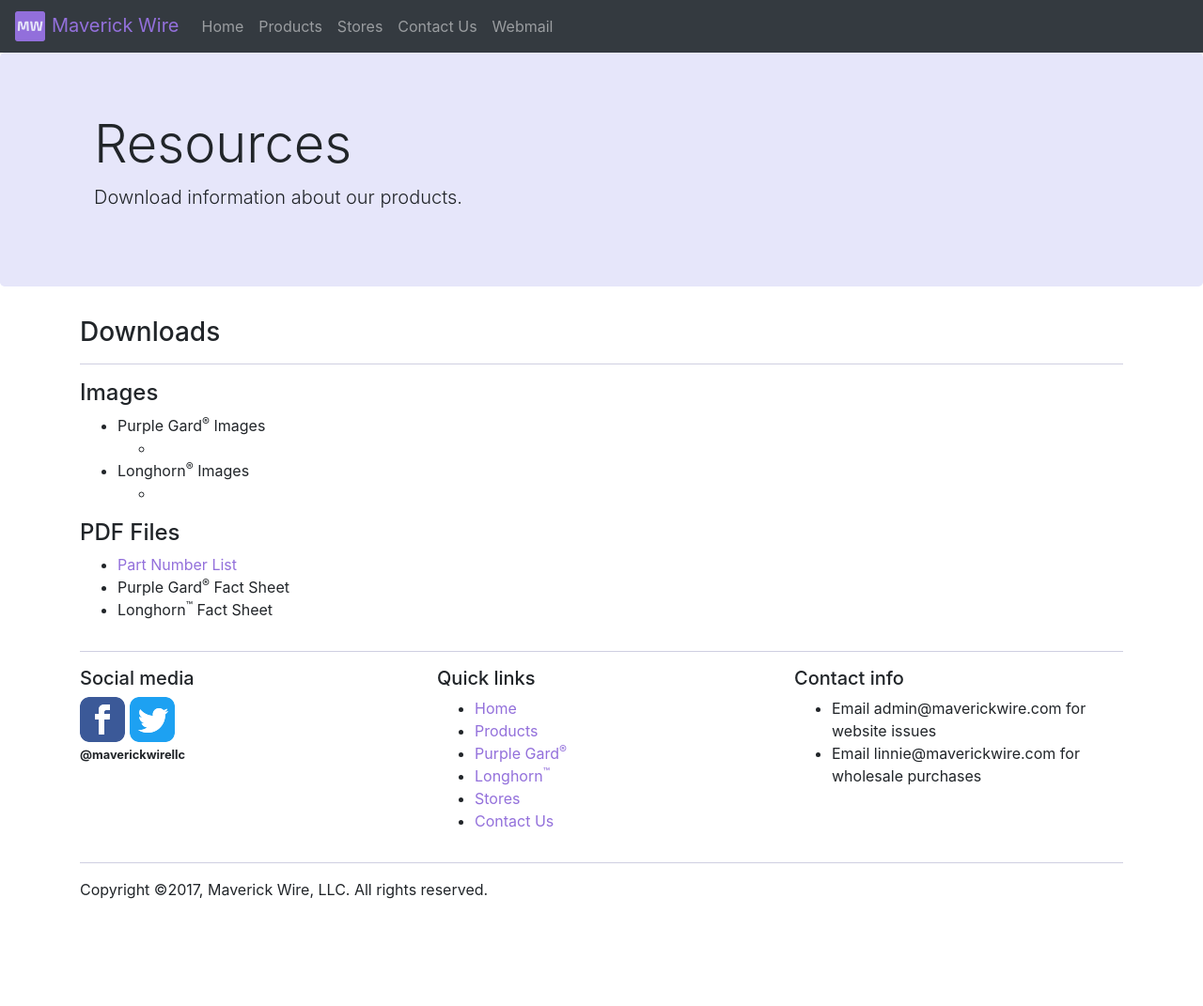
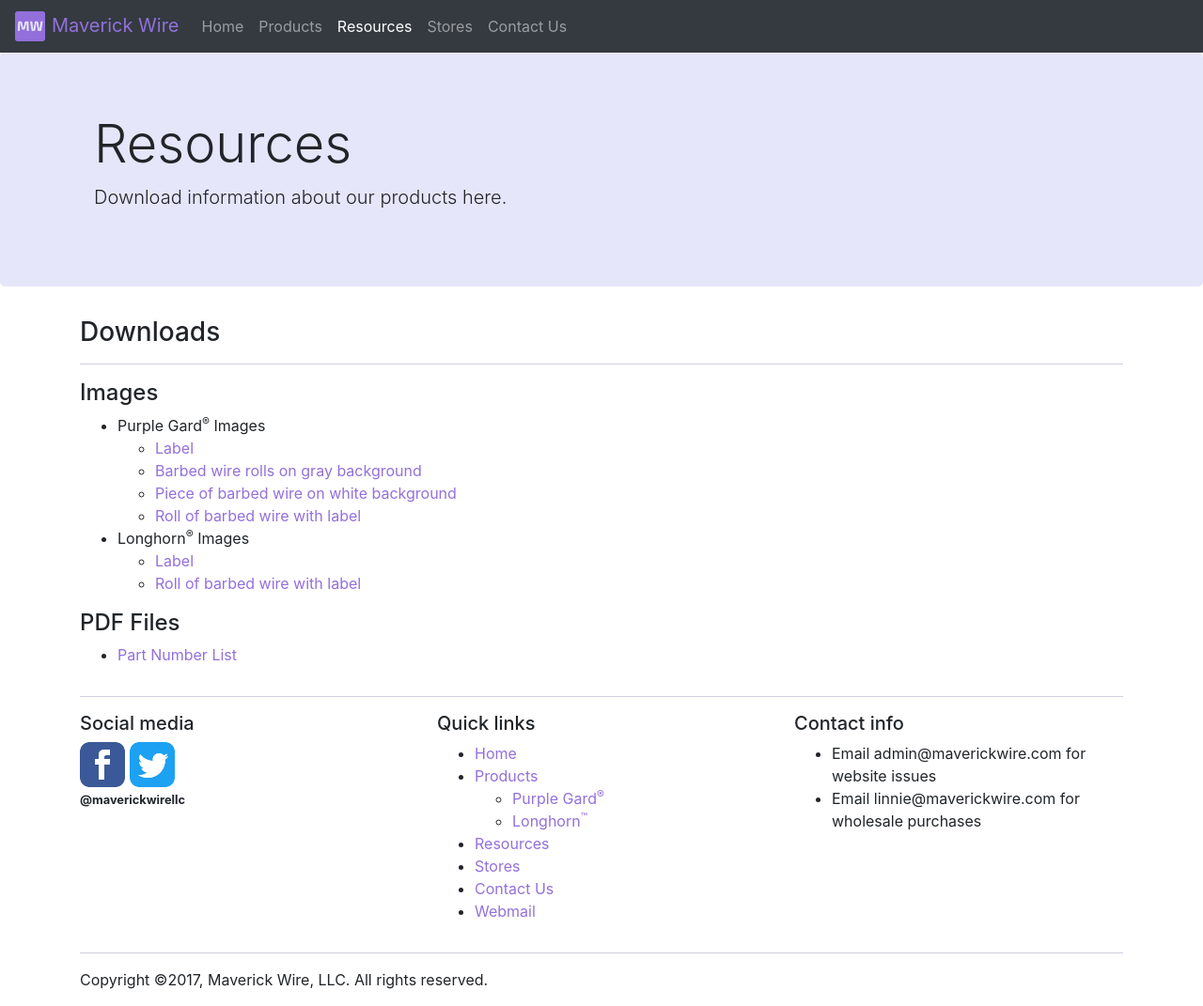
Before and after one commit to MaverickWire/MaverickWireWebsite, a plain HTML site: page resources.html in a window 1280 px wide. Shown: the whole page at 94% size. Before the commit the page ends 975 px from the top, so only its background shows below. Drawn offline with nearby package versions, Linux system fonts and the light colour scheme.

Commit message:
edit navs

```diff
--- a/resources.html
+++ b/resources.html
@@ -26,9 +26,9 @@
             <div class="navbar-nav">
                 <a class="nav-item nav-link" href="index.html">Home</a>
                 <a class="nav-item nav-link" href="products.html">Products</a>
+                <a class="nav-item nav-link active" href="resources.html">Resources</a>
                 <a class="nav-item nav-link" href="stores.html">Stores</a>
                 <a class="nav-item nav-link" href="#contact">Contact Us</a>
-                <a class="nav-item nav-link" href="http://mail.maverickwire.com">Webmail</a>
             </div>
         </div>
     </nav>
@@ -38,7 +38,7 @@
         <div class="container">
             <div class="col-md">
                 <h1 class="display-4">Resources</h1>
-                <p class="lead">Download information about our products.</p>
+                <p class="lead">Download information about our products here.</p>
             </div>
         </div>
     </div>
@@ -53,18 +53,20 @@
                 <ul>
                     <li>Purple Gard<sup>&reg;</sup> Images</li>
                     <ul>
-                        <li></li>
+                        <li><a href="img/Purple%20Gard.jpg">Label</a></li>
+                        <li><a href="img/barbedwirerollsgreybackground.jpg">Barbed wire rolls on gray background</a></li>
+                        <li><a href="img/100_1302.JPG">Piece of barbed wire on white background</a></li>
+                        <li><a href="img/100_1402.JPG">Roll of barbed wire with label</a></li>
                     </ul>
                     <li>Longhorn<sup>&reg;</sup> Images</li>
                     <ul>
-                        <li></li>
+                        <li><a href="img/Longhorn.jpg">Label</a></li>
+                        <li><a href="img/100_1394.JPG">Roll of barbed wire with label</a></li>
                     </ul>
                 </ul>
                 <h4>PDF Files</h4>
                 <ul>
                     <li><a href="doc/Maverick%20Wire%20Part%20Numbers.pdf">Part Number List</a></li>
-                    <li><!--<a href="">-->Purple Gard<sup>&reg;</sup> Fact Sheet<!--</a>--></li>
-                    <li><!--<a href="">-->Longhorn<sup>&trade;</sup> Fact Sheet<!--</a>--></li>
                 </ul>
             </div>
         </div>
@@ -85,10 +87,14 @@
                     <ul>
                         <li><a href="index.html">Home</a></li>
                         <li><a href="products.html">Products</a></li>
-                        <li><a href="purplegard.html">Purple Gard<sup>&reg;</sup></a></li>
-                        <li><a href="longhorn.html">Longhorn<sup>&trade;</sup></a></li>
+                        <ul>
+                            <li><a href="purplegard.html">Purple Gard<sup>&reg;</sup></a></li>
+                            <li><a href="longhorn.html">Longhorn<sup>&trade;</sup></a></li>
+                        </ul>
+                        <li><a href="resources.html">Resources</a></li>
                         <li><a href="stores.html">Stores</a></li>
                         <li><a href="#contact">Contact Us</a></li>
+                        <li><a href="http://mail.maverickwire.com">Webmail</a></li>
                     </ul>
                 </div>
                 <div class="col-md" id="contact">
```
Also changed, not shown: index.html (+7 -3 lines), longhorn.html (+7 -3 lines), products.html (+7 -3 lines), purplegard.html (+7 -3 lines), stores.html (+7 -3 lines), template.html (+7 -3 lines).
